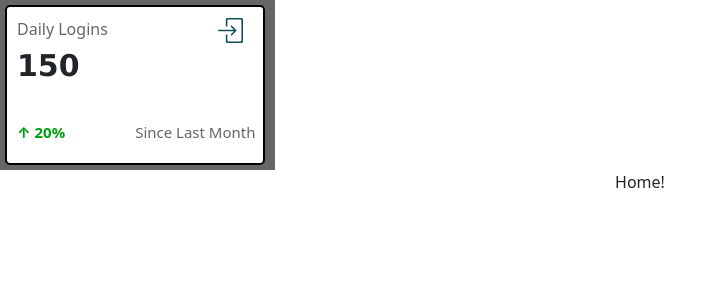
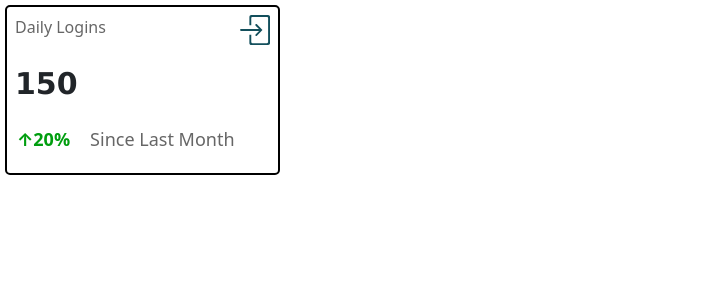
Before and after one commit to daniel-august-mentorship/Demo-School, a React (Create React App) app: page /home in a window 1280 px wide. Shown: the top 300 px of the page, without its empty margins (0-727 px from the left). Built offline with nearby package versions, Linux system fonts and the light colour scheme.

Commit message:
Changes reflecting comments

```diff
--- a/src/App.js
+++ b/src/App.js
@@ -2,17 +2,14 @@ import { BrowserRouter as Router, Routes, Route } from "react-router-dom";
 import "./App.css";
 import Login from "./pages/login";
 import Home from "./pages/home";
-import Card from "./pages/card";
 
 function App() {
   return (
     <div className="App">
-      <Card />
       <Router>
         <Routes>
-          <Route path="login" element={<Login />} />
+          <Route path="/" element={<Login />} />
           <Route path="home" element={<Home />} />
-          <Route path="card" element={<Card />} />
         </Routes>
       </Router>
     </div>
--- a/src/pages/card.css
+++ b/src/components/card.css
@@ -1,13 +1,7 @@
-.cardWrap {
+.cardArea {
+  display: block;
   width: 275px;
   height: 170px;
-  background-color: #666666;
-  overflow: hidden;
-  margin-top: auto;
-}
-.cardArea {
-  width: 260px;
-  height: 160px;
   border: 2px solid black;
   border-radius: 5px;
   margin: 5px;
@@ -19,19 +13,21 @@
   padding-top: 10px;
   padding-left: 10px;
   text-align: left;
-  flex-direction: "row";
-  justify-content: space-between;
 }
 .icon {
   position: relative;
-  left: 110px;
+  align-items: right;
+  font-size: 30px;
+  color: #134f5c;
 }
 .cardContent {
+  display: flex;
   padding-left: 10px;
   text-align: left;
   font-size: 30px;
   font-family: Verdana, Geneva, Tahoma, sans-serif;
   font-weight: bold;
+  flex-direction: column;
 }
 .arrowWrap {
   display: flex;
@@ -41,12 +37,12 @@
 .cardArrow {
   padding-left: 10px;
   text-align: left;
-  font-size: 15px;
+  font-size: 18px;
   font-weight: bold;
 }
 .cardLabel {
   position: relative;
-  left: 70px;
+  left: 20px;
   color: #666666;
-  font-size: 15px;
+  font-size: 18px;
 }
--- a/src/pages/card.js
+++ b/src/components/card.js
@@ -1,11 +1,9 @@
 import React from "react";
 import "./card.css";
 import { SlLogin } from "react-icons/sl";
+import Stack from "react-bootstrap/Stack";
 
-function Card() {
-  const content = 150;
-  const label = " Since Last Month";
-
+function Card({ title, content, label }) {
   const getArrowDirection = () => {
     return content >= 150 ? "up" : "down";
   };
@@ -15,21 +13,21 @@ function Card() {
   };
 
   return (
-    <div className="cardWrap">
+    <Stack gap={3}>
       <div className="cardArea">
-        <div className="cardTitle">
-          Daily Logins
-          <SlLogin className="icon" size="25" color="#134F5C" />
+        <div className="cardTitle d-flex justify-content-between p-2">
+          {title}
+          <SlLogin className="icon" />
         </div>
-        <div className="cardContent">{content}</div>
+        <div className="cardContent p-2">{content}</div>
         <div className="arrowWrap">
           <div className="cardArrow" style={{ color: getArrowColor() }}>
-            {getArrowDirection() === "up" ? "↑ 20%" : "↓ 20%"}
+            {getArrowDirection() === "up" ? "↑20%" : "↓20%"}
           </div>
           <div className="cardLabel">{label}</div>
         </div>
       </div>
-    </div>
+    </Stack>
   );
 }
 
--- a/src/pages/home.js
+++ b/src/pages/home.js
@@ -1,7 +1,12 @@
 import React from "react";
+import Card from "../components/card";
 
 function Home() {
-  return <div>Home!</div>;
+  return (
+    <div>
+      <Card title="Daily Logins" content={150} label=" Since Last Month" />
+    </div>
+  );
 }
 
 export default Home;
```
